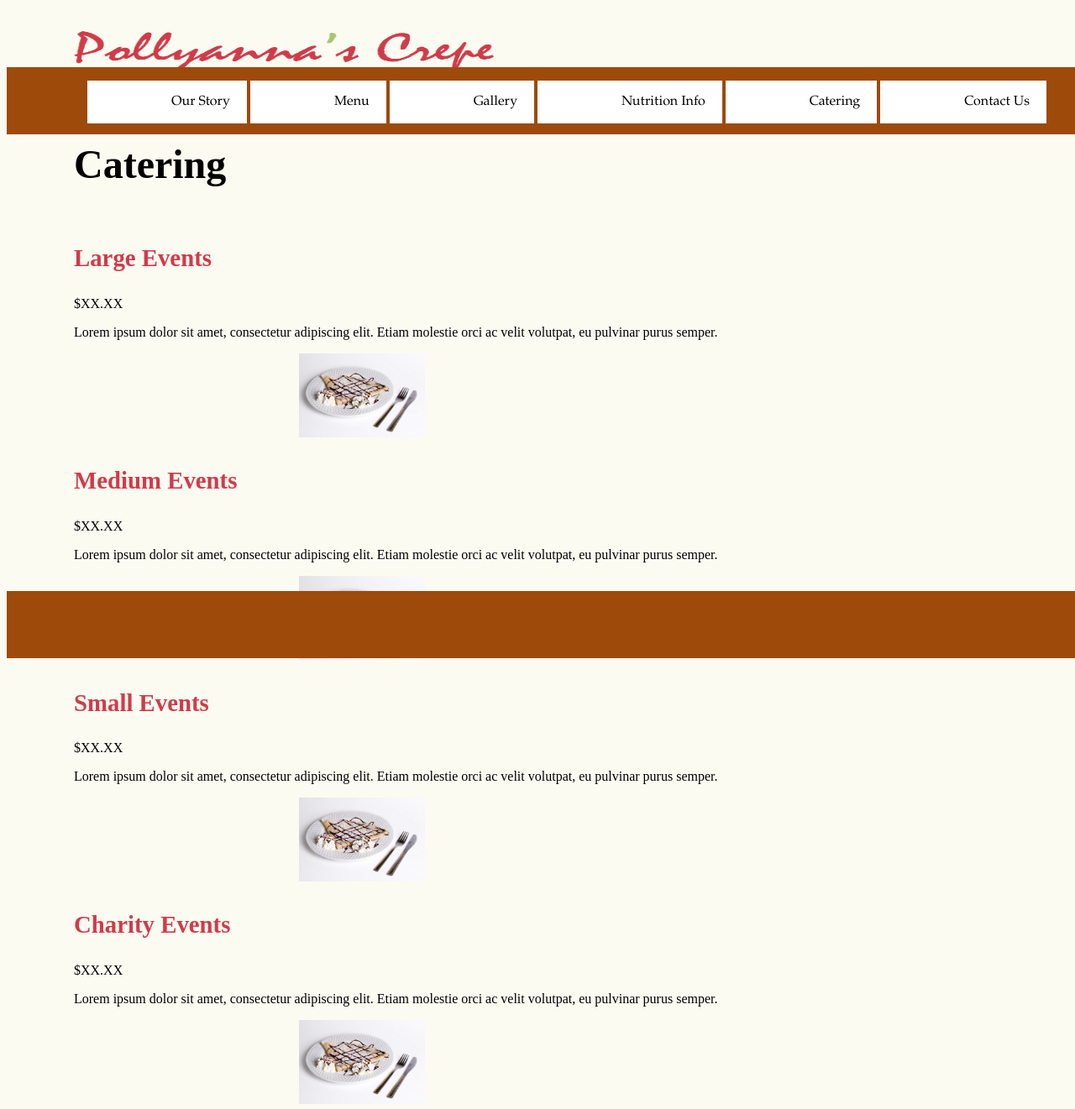
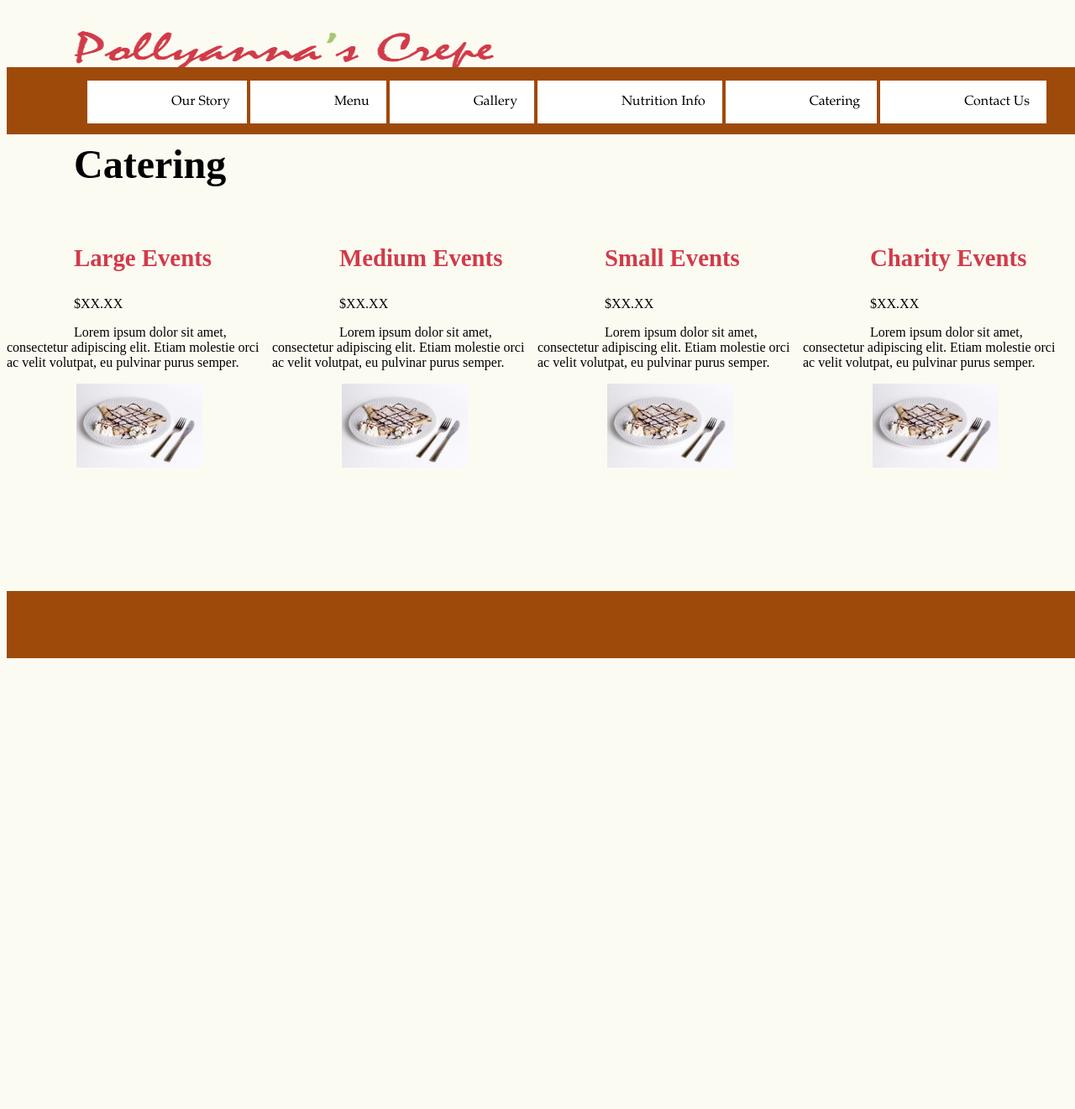
Before and after one commit to sjbourge/iat381-p02-team17, a PHP site: page /Catering.html in a window 1280 px wide. Shown: the whole page at 84% size. After the commit the page ends 784 px from the top, so only its background shows below. Run offline with PHP 8.4, Linux system fonts and the light colour scheme.

Commit message:
added the 4 column grid structure

```diff
--- a/_work/css/grid.css
+++ b/_work/css/grid.css
@@ -8,6 +8,11 @@
 
 .col-1of2 {
 	width: 50%;
+
+}
+
+.col-1of4 {
+	width: 25%;
 
 }
 
@@ -39,3 +44,8 @@
 	}
 
 }
+
+@media (max-width: 480px){
+	.col-1of4 {
+		width: 100%;
+	}
```
